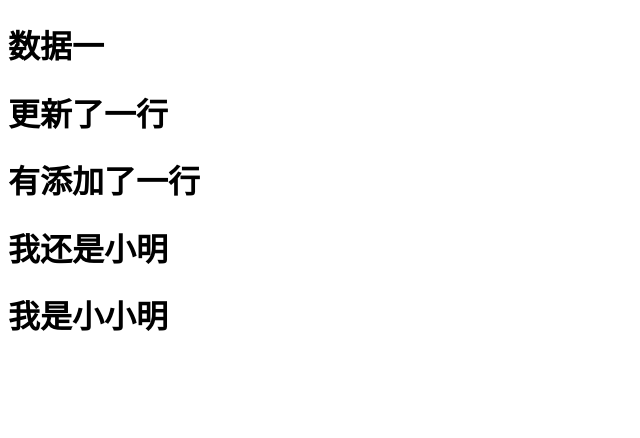
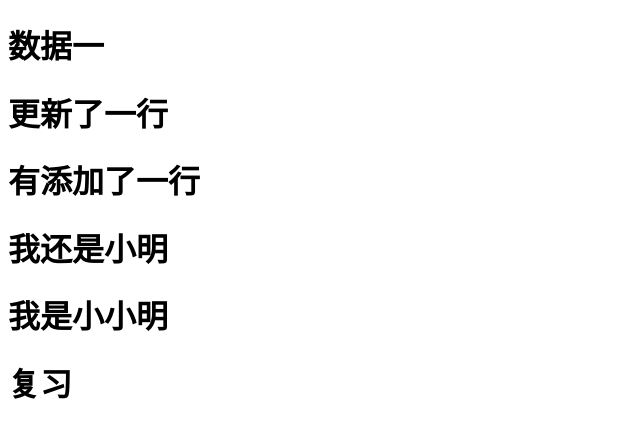
Before and after one commit to kreey9527/test129, a plain HTML site: page index.html in a window 1280 px wide. Shown: the whole page, without its empty margins (0-640 px from the left). Drawn offline with Linux system fonts and the light colour scheme.

Commit message:
复习测试

```diff
--- a/index.html
+++ b/index.html
@@ -12,5 +12,6 @@
   <h1>有添加了一行</h1>
   <h1>我还是小明</h1>
   <h1>我是小小明</h1>
+  <h1>复习</h1>
 </body>
 </html>
```
